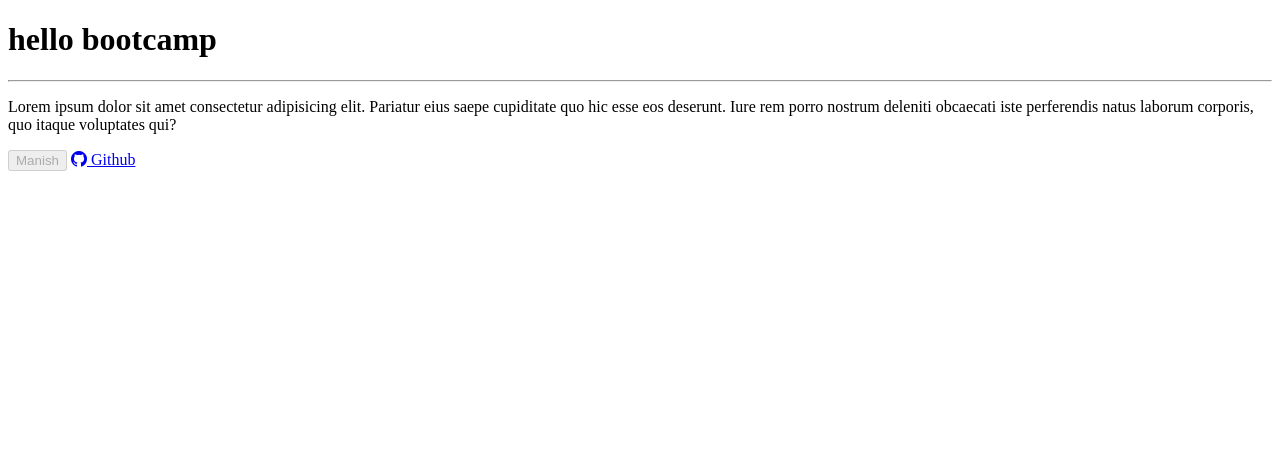
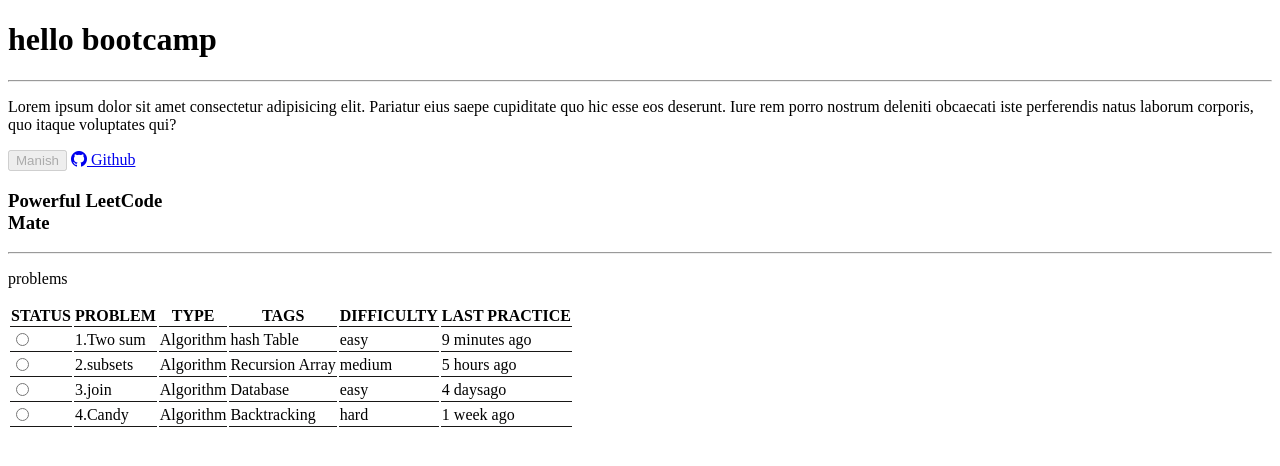
Before and after one commit to iBootcamp/batch-2080-jestha, a plain HTML site: page index.html in a window 1280 px wide. Drawn offline with nearby package versions, Linux system fonts and the light colour scheme.

Commit message:
add file and ssh file

```diff
--- a/index.html
+++ b/index.html
@@ -1,16 +1,26 @@
 <!DOCTYPE html>
 <html lang="en">
+
 <head>
     <meta charset="UTF-8">
     <meta http-equiv="X-UA-Compatible" content="IE=edge">
     <meta name="viewport" content="width=device-width, initial-scale=1.0">
     <link rel="stylesheet" href="https://cdn.jsdelivr.net/npm/bootstrap-icons@1.10.5/font/bootstrap-icons.css">
     <title>Document</title>
+    <style>
+        tbody tr th,td {
+            border-bottom: 1px solid rgb(24, 23, 22);
+
+        }
+    </style>
 </head>
+
 <body>
     <h1>hello bootcamp</h1>
     <hr>
-    <p>Lorem ipsum dolor sit amet consectetur adipisicing elit. Pariatur eius saepe cupiditate quo hic esse eos deserunt. Iure rem porro nostrum deleniti obcaecati iste perferendis natus laborum corporis, quo itaque voluptates qui?</p>
+    <p>Lorem ipsum dolor sit amet consectetur adipisicing elit. Pariatur eius saepe cupiditate quo hic esse eos
+        deserunt. Iure rem porro nostrum deleniti obcaecati iste perferendis natus laborum corporis, quo itaque
+        voluptates qui?</p>
     <div>
         <!-- disabled button -->
         <button disabled="disabled">
@@ -18,5 +28,63 @@
         </button>
         <a href="https://github.com"><i class="bi bi-github"></i> Github</a>
     </div>
+    <div>
+        <h3>Powerful LeetCode <br> Mate</h3>
+        <hr>
+        <p>problems</p>
+        <table>
+            <tr>
+                <th>STATUS</th>
+                <th>PROBLEM</th>
+                <th>TYPE</th>
+                <th>TAGS</th>
+                <th>DIFFICULTY</th>
+                <th>LAST PRACTICE</th>
+            </tr>
+            <tr>
+                <td>
+                    <input type="radio">
+                </td>
+                <td>1.Two sum</td>
+                <td>Algorithm</td>
+                <td> hash Table </td>
+                <td>easy</td>
+                <td>9 minutes ago</td>
+            </tr>
+            <tr>
+                <td>
+                    <input type="radio">
+                </td>
+                <td>2.subsets</td>
+                <td>Algorithm</td>
+                <td> Recursion Array</td>
+                <td>medium</td>
+                <td>5 hours ago</td>
+            </tr>
+            <tr>
+                <td>
+                    <input type="radio">
+                </td>
+                <td>3.join</td>
+                <td>Algorithm</td>
+                <td> Database</td>
+                <td>easy</td>
+                <td>4 daysago</td>
+            </tr>
+            <tr>
+                <td>
+                    <input type="radio" >
+                </td>
+                <td>4.Candy</td>
+                <td>Algorithm</td>
+                <td> Backtracking </td>
+                <td>hard</td>
+                <td>1 week ago</td>
+            </tr>
+        </table>
+    </div>
+
+    <script src="./index.js"></script>
 </body>
+
 </html>
--- /dev/null
+++ b/index.js
@@ -0,0 +1,16 @@
+const age = 12;
+
+if (age > 12) {
+  console.log("you can play the video game.");
+} else if(age < 23) {
+  console.log("you can play the pubg game.");
+}else if(age < 50){
+  console.log("you can play cards.")
+};
+
+
+function name( fullName, surName ){
+  console.log(`${fullName} ${surName}`);
+};
+
+name("manish", "shrestha");
```
Also changed, not shown: photo/IMG_20220127_124651934-CINEMATIC.jpg (deleted), ssh.txt (added).
